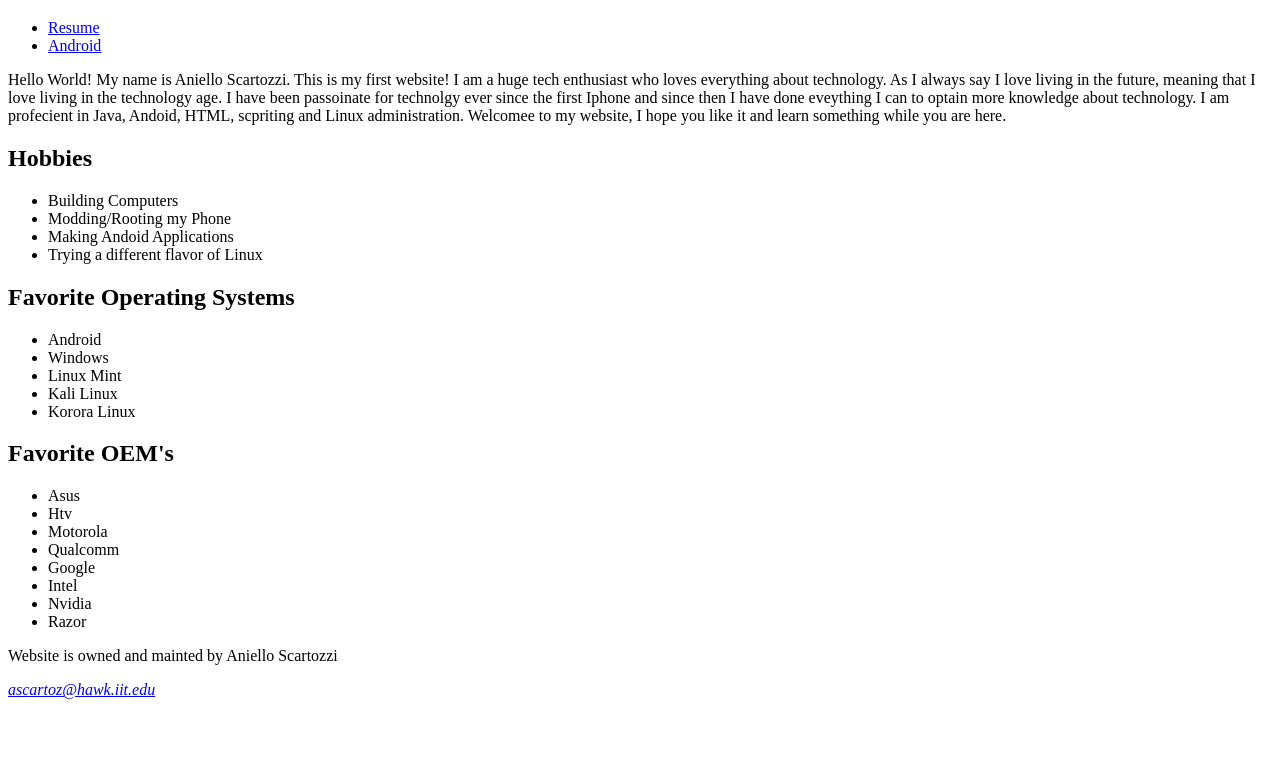
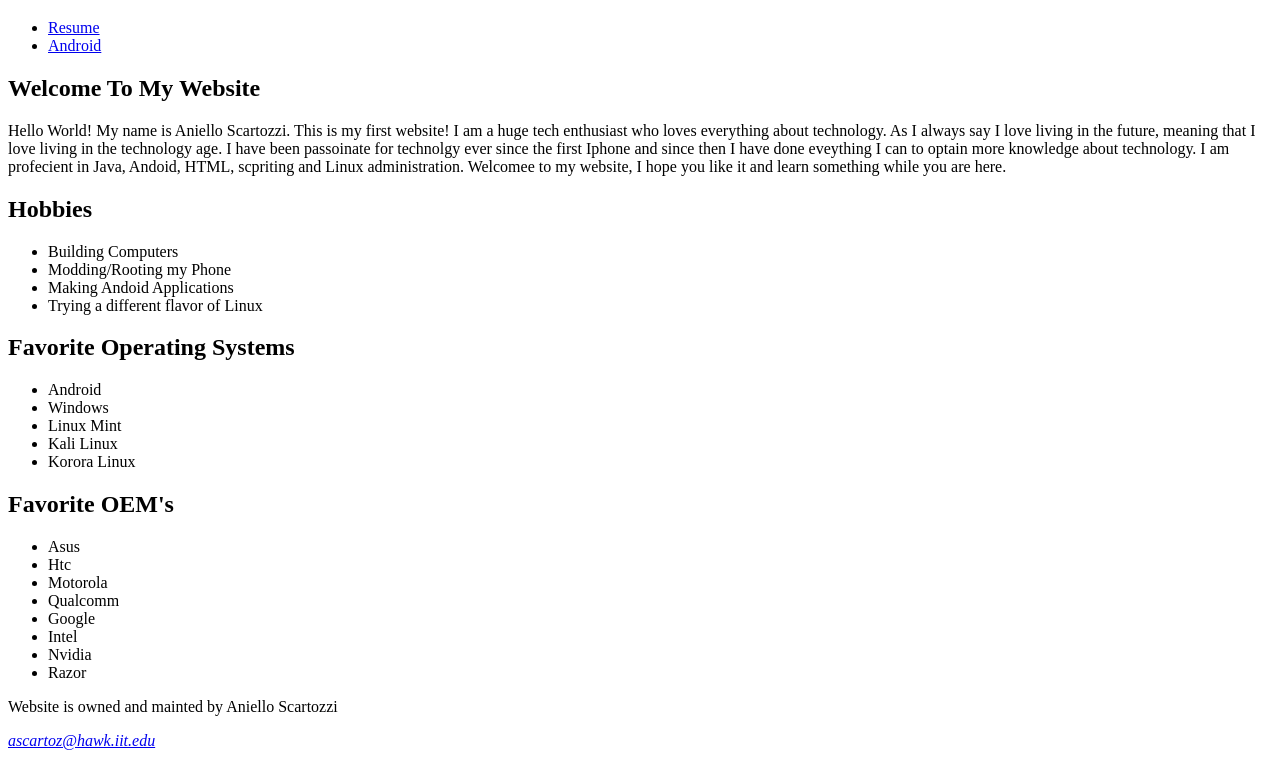
Before and after one commit to AnielloIIT/ITMD-361, a plain HTML site: page index.html in a window 1280 px wide. Shown: the part 61-827 px from the top of the page. Before the commit the page ends 800 px from the top, so only its background shows below. Drawn offline with Linux system fonts and the light colour scheme.

Commit message:
fixed indenting on reusme.html

```diff
--- a/index.html
+++ b/index.html
@@ -1,5 +1,5 @@
 <!DOCTYPE html>
-<html>
+<html lang="en">
 <head>
 	<meta charset="UTF-8">
 	<title>Aniello's Website</title>
@@ -15,6 +15,7 @@
 		</nav>
 	</header>
 	<section id="intro">
+		<h2>Welcome To My Website</h2>
 		<p> Hello World! My name is Aniello Scartozzi. This is my first website! I am a huge tech enthusiast
 			who loves everything about technology. As I always say I love living in the future, meaning that I love living
 			in the technology age. I have been passoinate for technolgy ever since the first Iphone and since then I have done
@@ -45,7 +46,7 @@
 		<h2>Favorite OEM's</h2>
 			<ul>
 				<li>Asus</li>
-				<li>Htv</li>
+				<li>Htc</li>
 				<li>Motorola</li>
 				<li>Qualcomm</li>
 				<li>Google</li>
@@ -60,6 +61,5 @@
 			<p><a href="mailto:ascartoz@hawk.iit.edu">ascartoz@hawk.iit.edu</a></p>
 		</address>
 	</footer>
-	</footer>
 </body>
 </html>
```
Also changed, not shown: resume.html (+6 -6 lines).
